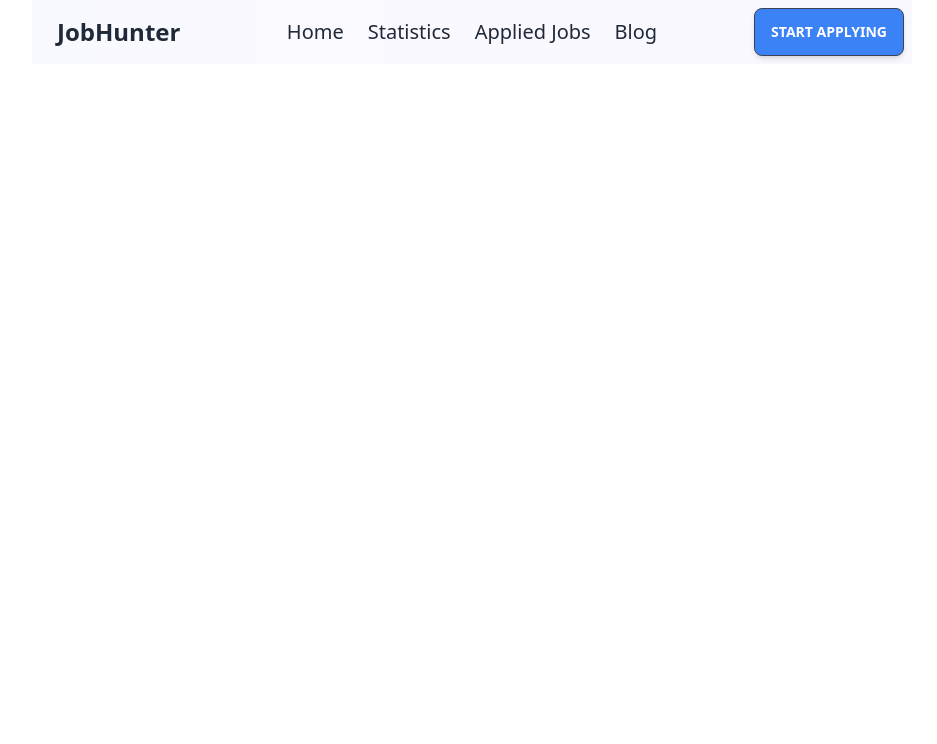
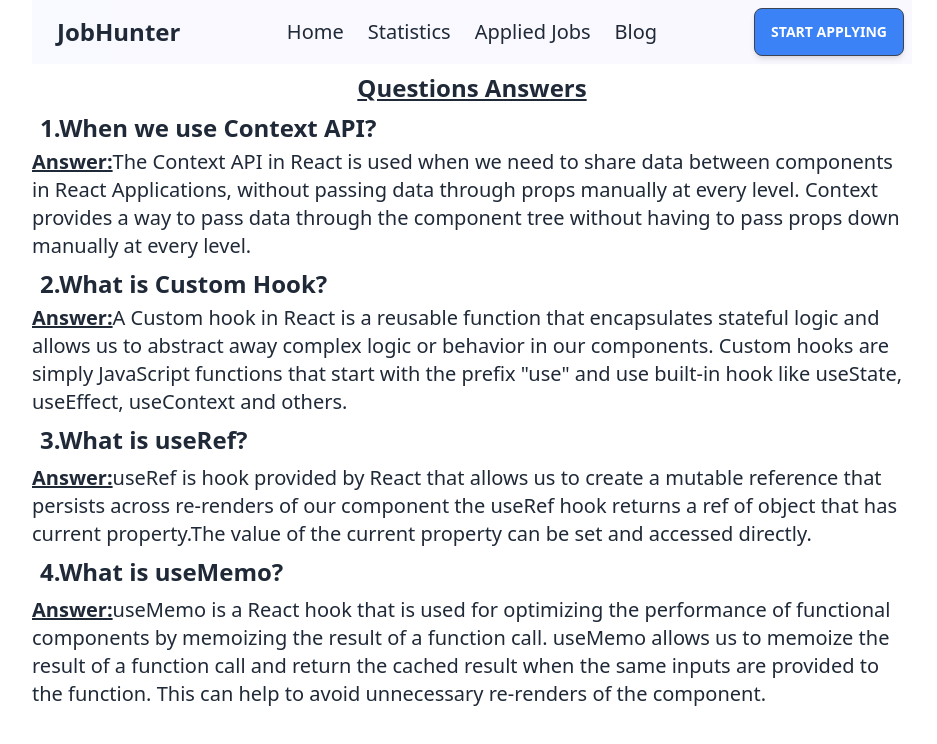
Before and after one commit to keyamoni05866/assignment-9, a React (Vite) app: page /blog in a window 1280 px wide. Shown: the top 744 px of the page, without its empty margins (168-1105 px from the left). Built offline with nearby package versions, Linux system fonts and the light colour scheme.

Commit message:
questions-answers added

```diff
--- a/src/Components/Blog/Blog.jsx
+++ b/src/Components/Blog/Blog.jsx
@@ -3,7 +3,20 @@ import React from 'react';
 const Blog = () => {
     return (
         <div>
+            <h1 className='text-2xl text-center font-semibold mt-2 underline'>Questions Answers</h1>
 
+            <h1 className='text-2xl font-semibold ms-2 mt-2'>1.When we use Context API?</h1>
+            <p className='text-xl mt-1'><span className=' font-semibold underline'>Answer:</span>The Context API in React is used when we need to share data between components in React Applications, without passing data through props manually at every level. Context provides a way to pass data through the component tree without having to pass props down manually at every level.</p>
+
+            <h1 className='text-2xl font-semibold ms-2 mt-2'>2.What is Custom Hook?</h1>
+            <p className='text-xl mt-1'><span className=' font-semibold underline'>Answer:</span>A Custom hook in React is a reusable function that encapsulates stateful logic and allows us to abstract away complex logic or behavior in our components. Custom hooks are simply JavaScript functions that start with the prefix "use" and use built-in hook like useState, useEffect, useContext and others.</p>
+
+
+            <h1 className='text-2xl font-semibold ms-2 mt-2'>3.What is useRef?</h1>
+            <p className='text-xl mt-2'><span className=' font-semibold underline'>Answer:</span>useRef is hook provided by React that allows us to create a mutable reference that persists across re-renders of our component the useRef hook returns a ref of object that has current property.The value of the current property can be set and accessed directly. </p>
+
+            <h1 className='text-2xl font-semibold ms-2 mt-2 '>4.What is useMemo?</h1>
+            <p className='text-xl mt-2 '><span className=' font-semibold underline'>Answer:</span>useMemo is a React hook that is used for optimizing the performance of functional components by memoizing the result of a function call. useMemo allows us to memoize the result of a function call and return the cached result when the same inputs are provided to the function. This can help to avoid unnecessary re-renders of the component. </p>
         </div>
     );
 };
```
